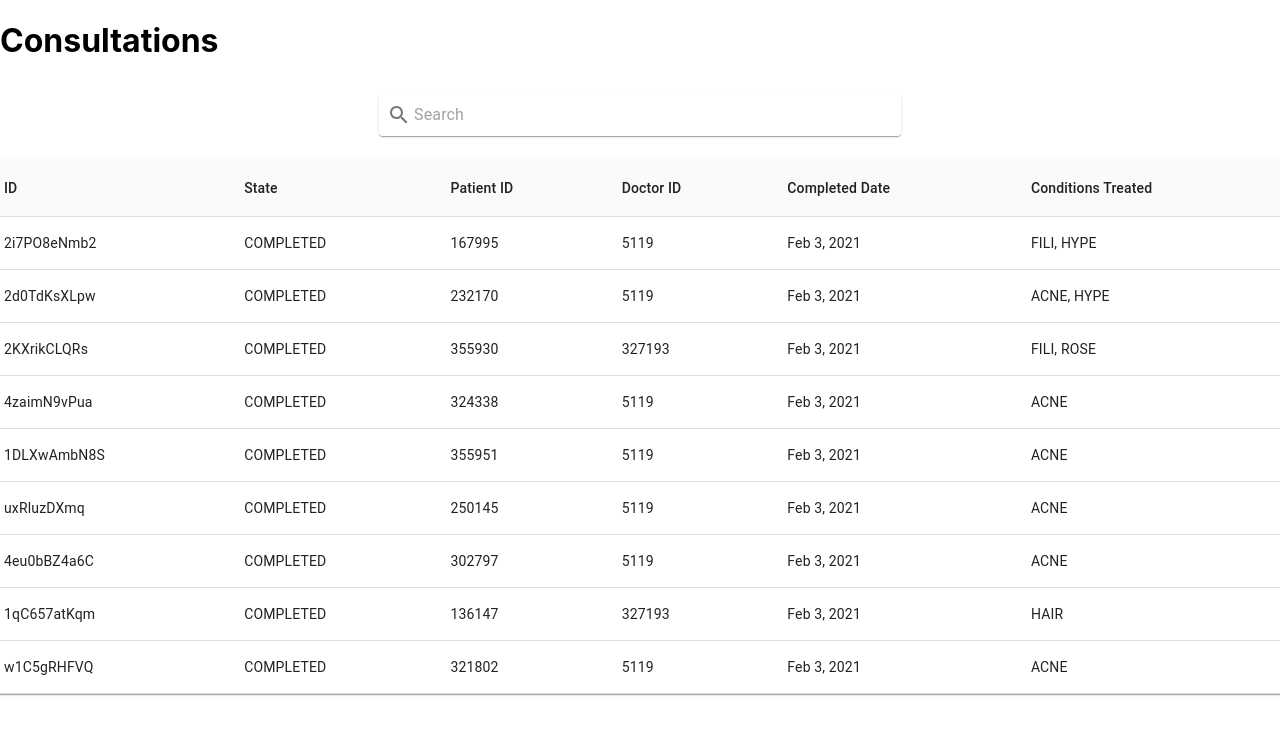
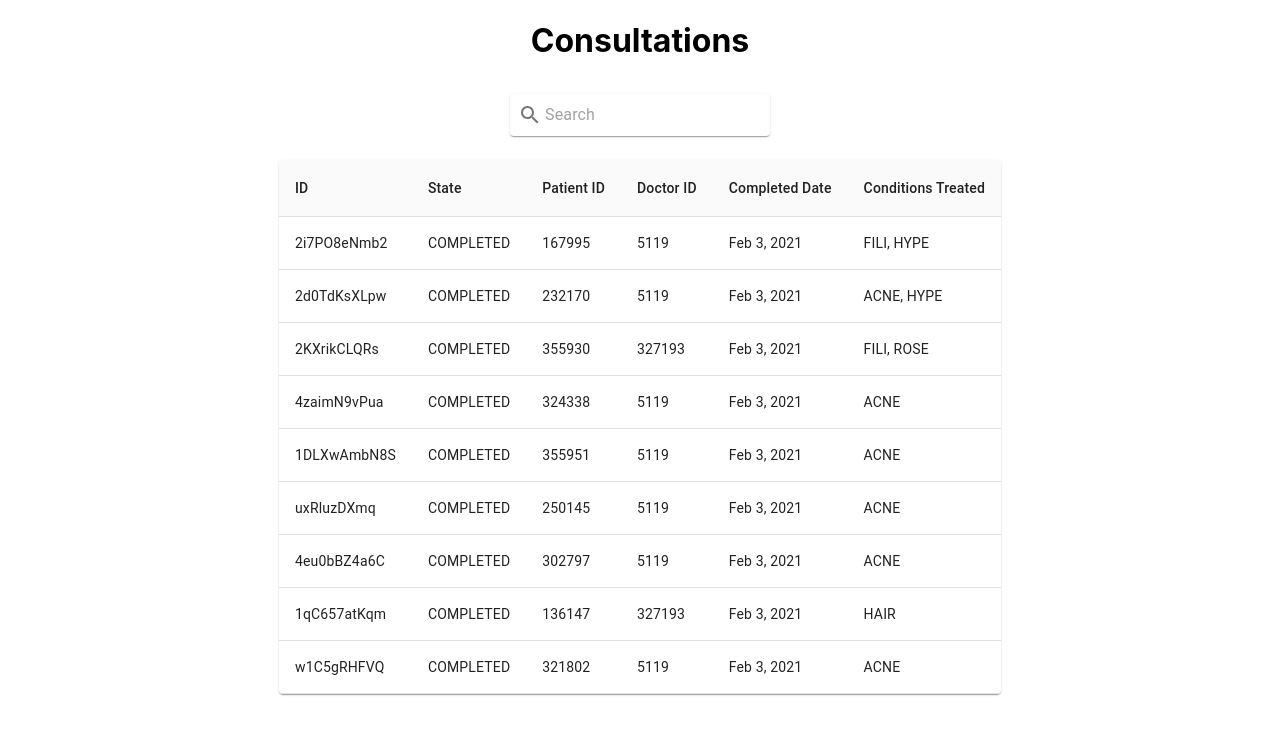
Before and after one commit to hooliaah/consultation-list, a React (Create React App) app: page / in a window 1280 px wide. Shown: the top 734 px of the page. Built offline with nearby package versions, Linux system fonts and the light colour scheme.

Commit message:
add hook to get consultation data

```diff
--- a/package.json
+++ b/package.json
@@ -12,6 +12,7 @@
     "@types/node": "^12.20.4",
     "@types/react": "^17.0.2",
     "@types/react-dom": "^17.0.1",
+    "axios": "^0.21.1",
     "date-fns": "^2.19.0",
     "react": "^17.0.1",
     "react-dom": "^17.0.1",
--- /dev/null
+++ b/src/hooks/useGetConsultations.ts
@@ -0,0 +1,34 @@
+import { useState, useEffect } from "react";
+import axios from "axios";
+
+export function useGetConsultations(shouldFetchOnMount = false) {
+  const PATH =
+    "https://5otl9gewlh.execute-api.us-west-1.amazonaws.com/dev/consultations/";
+  const [data, setData] = useState();
+  const [isLoading, setIsLoading] = useState<boolean>(false);
+  const [isError, setIsError] = useState<boolean>(false);
+
+  const fetchData = async () => {
+    setIsLoading(true);
+    setIsError(false);
+
+    try {
+      const response = await axios(PATH);
+      setData(response.data);
+    } catch (error) {
+      setIsError(true);
+    }
+    setIsLoading(false);
+  };
+
+  useEffect(() => {
+    if (shouldFetchOnMount) fetchData();
+  }, [shouldFetchOnMount]);
+
+  return {
+    consultationResponse: data,
+    isLoading,
+    isError,
+    getConsultations: fetchData,
+  };
+}
--- a/src/pages/ConsultationListPage.tsx
+++ b/src/pages/ConsultationListPage.tsx
@@ -1,9 +1,10 @@
 import React, { useEffect, useState } from "react";
 
-import { Card, Grid } from "@material-ui/core";
+import { Card, CircularProgress, Grid } from "@material-ui/core";
 
 import ConsultationTable from "../components/ConsultationTable";
 import SearchBox from "../components/SearchBox";
+import { useGetConsultations } from "../hooks/useGetConsultations";
 import { Consultation } from "../interfaces/Consultation";
 import { ResponseDto } from "../interfaces/ResponseDto";
 
@@ -591,14 +592,38 @@ export const SAMPLE_DATA: ResponseDto<Consultation> = {
 };
 const ConsultationListPage: React.FC<{}> = () => {
   const [search, setSearch] = useState<string>("");
+  const [consultationResponse, setConsultationResponse] = useState<
+    ResponseDto<Consultation>
+  >();
+  // TODO use response data
   const [consultations, setConsultations] = useState<Consultation[]>(
     SAMPLE_DATA.response.elements
   );
   const [filteredConsultations, setFilteredConsultations] = useState<
     Consultation[]
   >([]);
+  // TODO get data from endpoint
+  // const {
+  //   consultationResponse: loadedResponse,
+  //   isLoading,
+  //   isError,
+  // } = useGetConsultations(true);
+
+  // useEffect(() => {
+  //   if (!isLoading && loadedResponse) {
+  //     setConsultationResponse(loadedResponse);
+  //     if (
+  //       loadedResponse.elements &&
+  //       loadedResponse.elements.length > 0
+  //     ) {
+  //       setConsultations(loadedResponse.response.elements);
+  //     }
+  //   }
+  // }, [isLoading, loadedResponse]);
+
   useEffect(() => {
     if (search) {
+      // TODO use response data
       const filteredResults = SAMPLE_DATA.response.elements.filter(
         (consultation: Consultation) =>
           consultation.id === search ||
@@ -616,11 +641,31 @@ const ConsultationListPage: React.FC<{}> = () => {
   }, [search, consultations]);
 
   return (
-    <Grid container spacing={3}>
-      <Grid container item xs={12}>
+    <Grid
+      container
+      spacing={3}
+      direction='column'
+      justify='center'
+      alignItems='center'
+    >
+      <Grid item xs={12}>
         <h1>Consultations</h1>
       </Grid>
-      <Grid container spacing={3}>
+      <Grid
+        container
+        spacing={3}
+        direction='column'
+        justify='center'
+        alignItems='center'
+      >
+        {/* TODO uncomment when endpoint available */}
+        {/* {isLoading && (
+          <Grid item xs={12}>
+            <CircularProgress />
+          </Grid>
+        )} */}
+        {/* {!isLoading && (consultations || filteredConsultations) && ( */}
+        <>
           <Grid item xs={12}>
             <SearchBox
               value={search}
@@ -636,6 +681,8 @@ const ConsultationListPage: React.FC<{}> = () => {
               />
             </Card>
           </Grid>
+        </>
+        {/* )} */}
       </Grid>
     </Grid>
   );
```
Also changed, not shown: 2 other files (tests, documents, lock files or other folders). Lines whose indentation alone changed are shown as unchanged.
